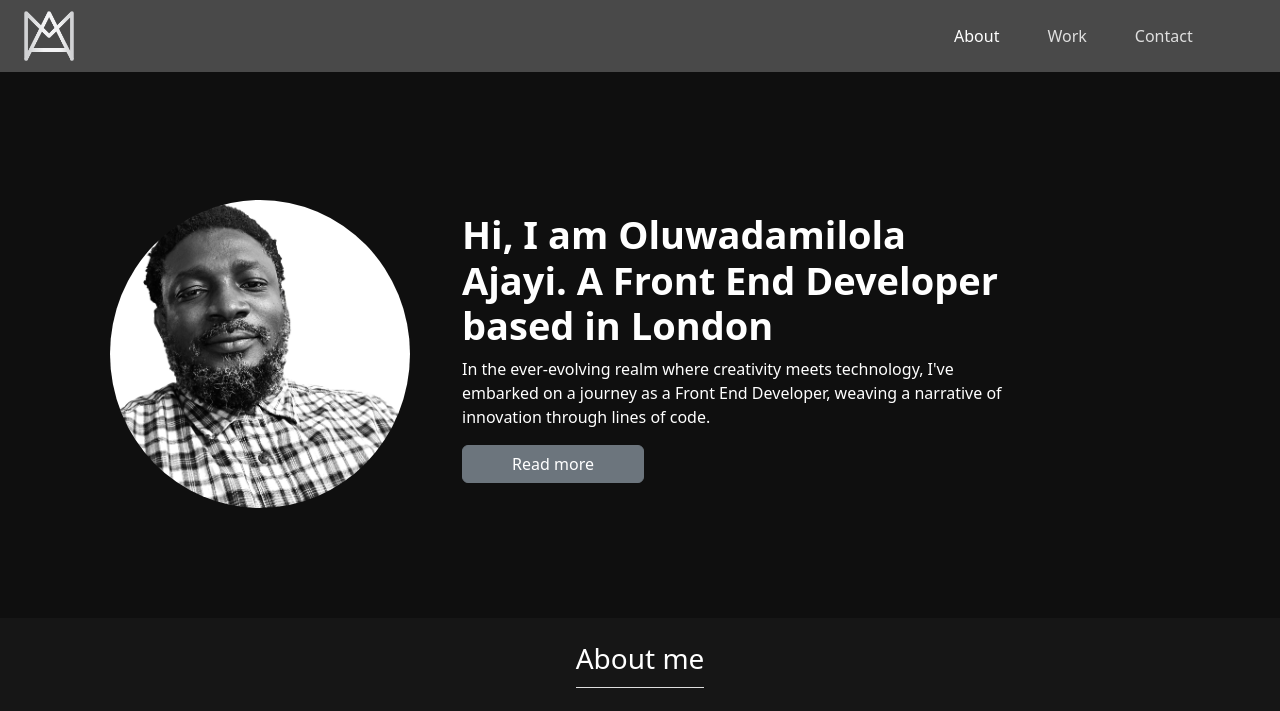
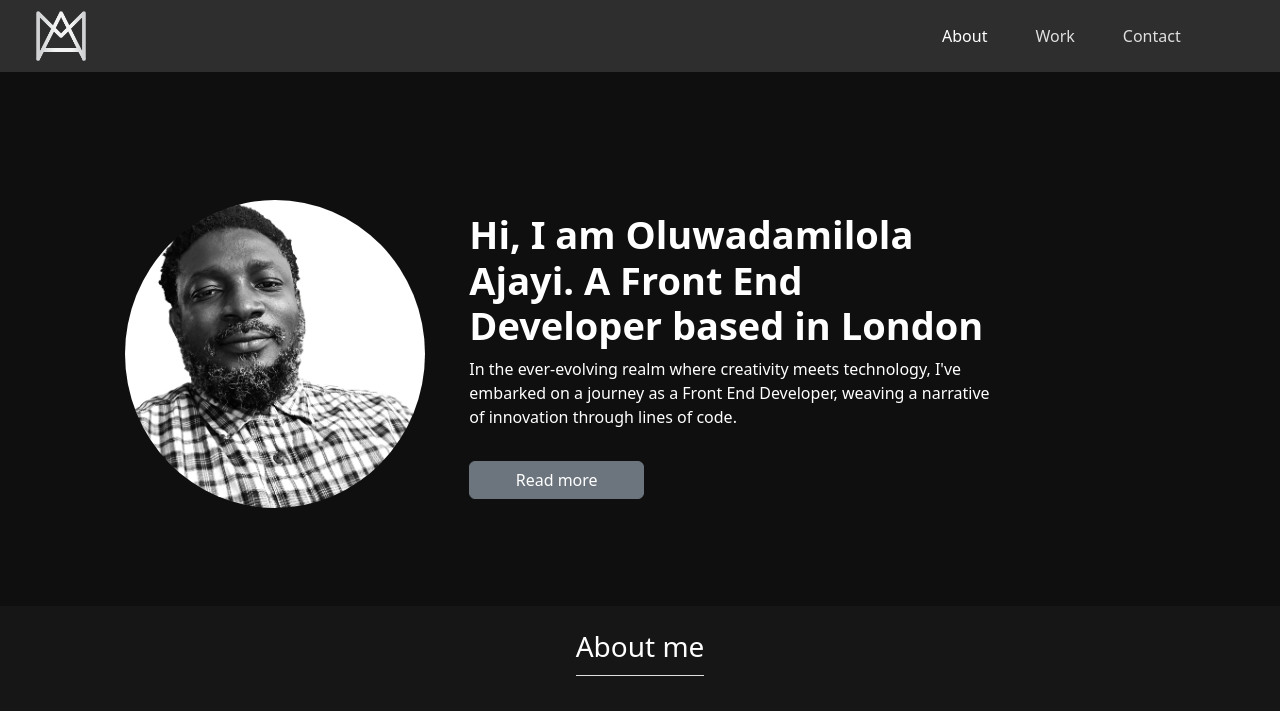
Before and after one commit to dodomiyake/Oluwadamilola-Bootstrap-Portfolio, a plain HTML site: page index.html in a window 1280 px wide. Shown: the top 711 px of the page. Drawn offline with nearby package versions, Linux system fonts and the light colour scheme.

Commit message:
Added spacing to my landing page

```diff
--- a/css/index.css
+++ b/css/index.css
@@ -4,9 +4,8 @@ html, body {
 
 }
 
-.container-fluid {
-    padding: 0;
-    background-color: #494949 !important;
+.nav-bar {
+    background-color: #2e2e2e;
 }
 
 .navbar {
@@ -36,6 +35,10 @@ html, body {
     margin-top: 80px;
 }
 
+.landing {
+    margin-bottom: 98px !important;
+}
+
 
 .title {
     font-size: 38px;
@@ -44,6 +47,7 @@ html, body {
 
 .row {
     margin-bottom: 110px;
+    margin: 0 10px;
 }
 
 #About {
@@ -52,7 +56,7 @@ html, body {
 
 .aboutme {
     margin-bottom: 30px !important;
-    margin: 0 20px;
+    margin: 0 10px;
 }
 
 .horizontal-line {
--- a/index.html
+++ b/index.html
@@ -12,7 +12,7 @@
 <body>
     <!-- Navigation Section -->
     <nav class="navbar navbar-expand-lg navbar-dark .navbar-text">
-        <div class="container-fluid">
+        <div class="container-fluid nav-bar">
             <a class="navbar-brand px-4" href="#"><img src="./images/logo.png" alt="logo" width="50px"
                     height="auto"></a>
             <button class="navbar-toggler" type="button" data-bs-toggle="offcanvas" data-bs-target="#offcanvasRight"
@@ -28,7 +28,7 @@
                 <div class="offcanvas-body justify-content-end">
                     <ul class="navbar-nav">
                         <li class="nav-item">
-                            <a class="nav-link active px-4" aria-current="page" href="#About">About</a>
+                            <a class="nav-link active px-4" href="#About">About</a>
                         </li>
                         <li class="nav-item">
                             <a class="nav-link px-4" href="#Work">Work</a>
@@ -45,7 +45,7 @@
     <!-- Hero Section -->
     <section>
         <div class="container d-flex align-items-center justify-content-center">
-            <div class="row">
+            <div class="row landing">
                 <div class="col col-lg-4 d-flex justify-content-center text-center mt-5">
                     <img src="./images/mypix.jpg" alt="My Picture" class="rounded-circle img-fluid" width="300" height="300">
                 </div>
@@ -55,7 +55,7 @@
                         journey as a
                         Front End Developer, weaving a narrative of innovation through lines of code.</p>
                     <div class="d-grid col-4 me-auto">
-                        <a href="#About" class=" btn btn-secondary text-decoration-none">Read more</a>
+                        <a href="#About" class=" btn btn-secondary text-decoration-none mt-3">Read more</a>
                     </div>
                 </div>
             </div>
```
